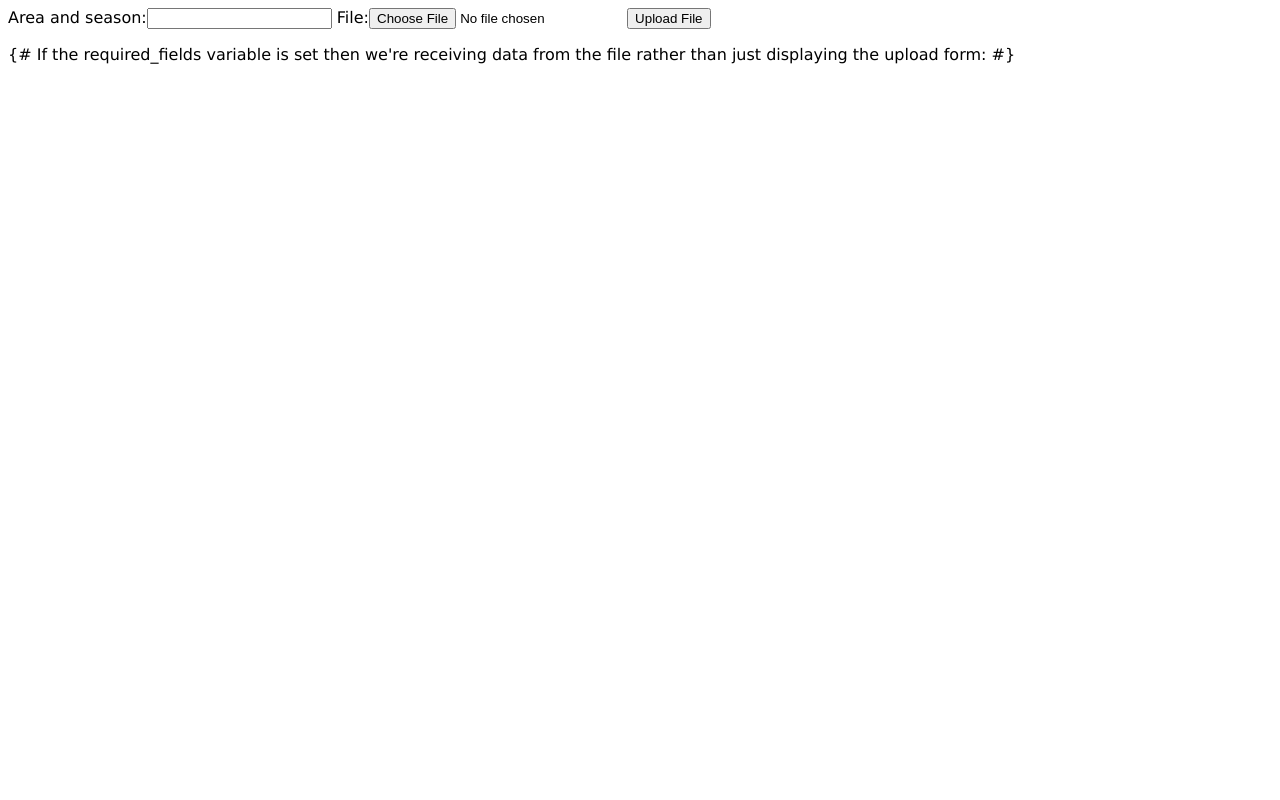
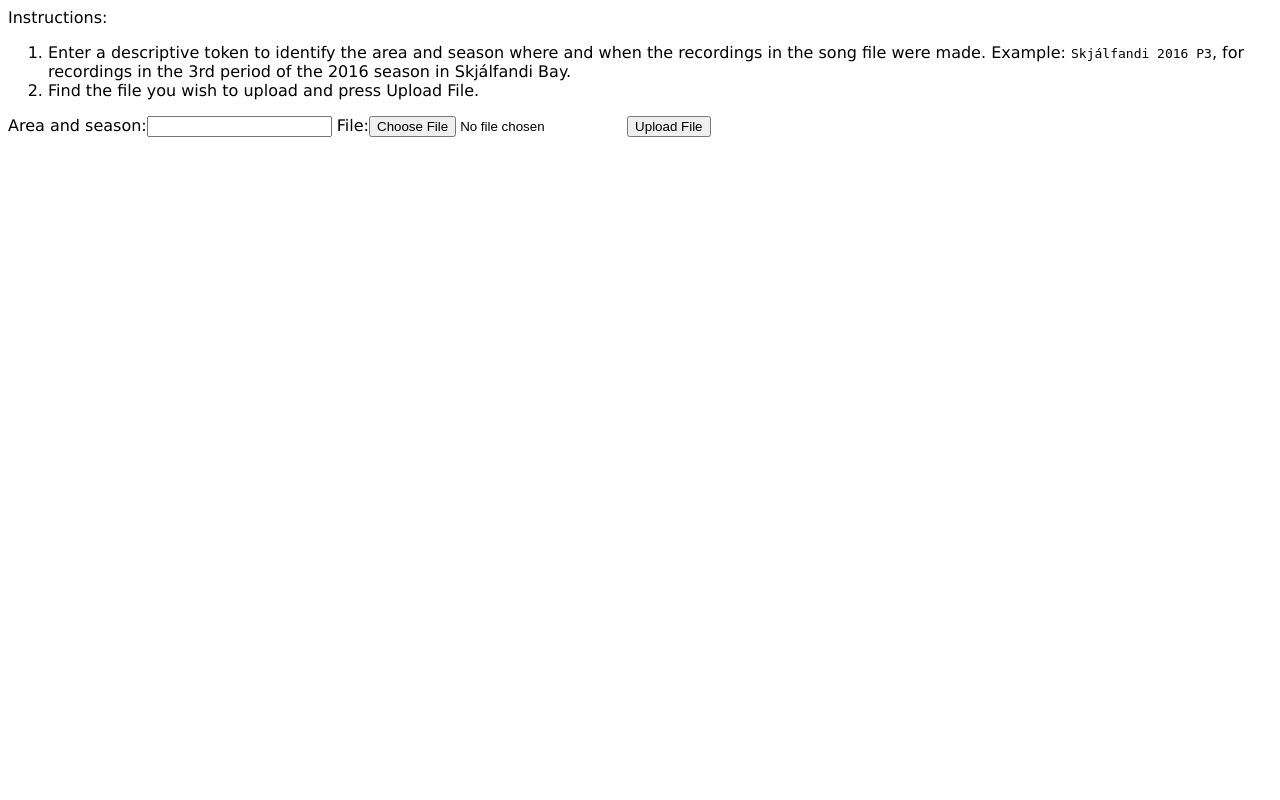
Before and after one commit to ZmjbS/edda, a Django app: page /songs/upload/ in a window 1280 px wide. Run offline with Django 3.2, Linux system fonts and the light colour scheme; parts of the project's set-up code (start-up, migrations or seed data) failed here and were passed over.

Commit message:
Added some instructions.

```diff
--- a/templates/songs/upload_songs.html
+++ b/templates/songs/upload_songs.html
@@ -1,16 +1,27 @@
 {% extends 'edda-base.html' %}
 
 {% block body %}
+<p>Instructions:</p>
+<ol>
+	<li>Enter a descriptive token to identify the area and season where and when the recordings in the song file were made. Example: <code>Skjálfandi 2016 P3</code>, for recordings in the 3rd period of the 2016 season in Skjálfandi Bay.</li>
+	<li>Find the file you wish to upload and press Upload File.</li>
+</ol>
+
 <form action="/songs/upload/" method="post" enctype="multipart/form-data">
     {% csrf_token %}
     {{ form }}
     <input type="submit" value="Upload File" />
 </form>
 
-{# If the required_fields variable is set then we're receiving data from the
-file rather than just displaying the upload form: #}
+{# If the required_fields variable is set then we're receiving data from the #}
+{# file rather than just displaying the upload form: #}
 
 {% if required_fields %}
+<p>Instructions:</p>
+<ol>
+	<li>Match the database fields with the file table headers.</li>
+</ol>
+
 <p>Fields for {{ area_and_season }}:</p>
 <form action="/songs/upload/review" method="post" enctype="multipart/form-data">
     {% csrf_token %}
```
